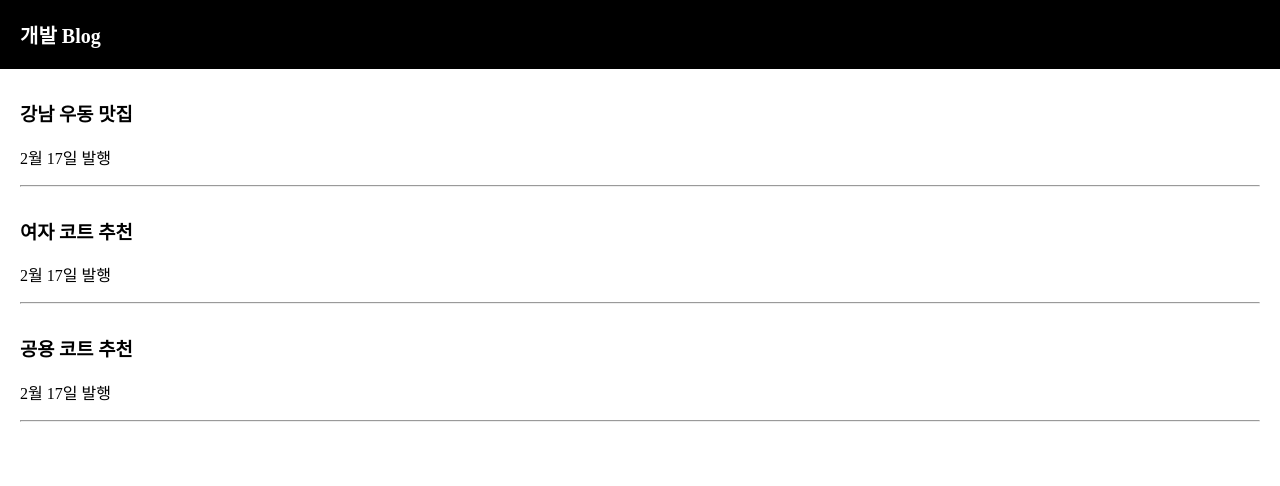
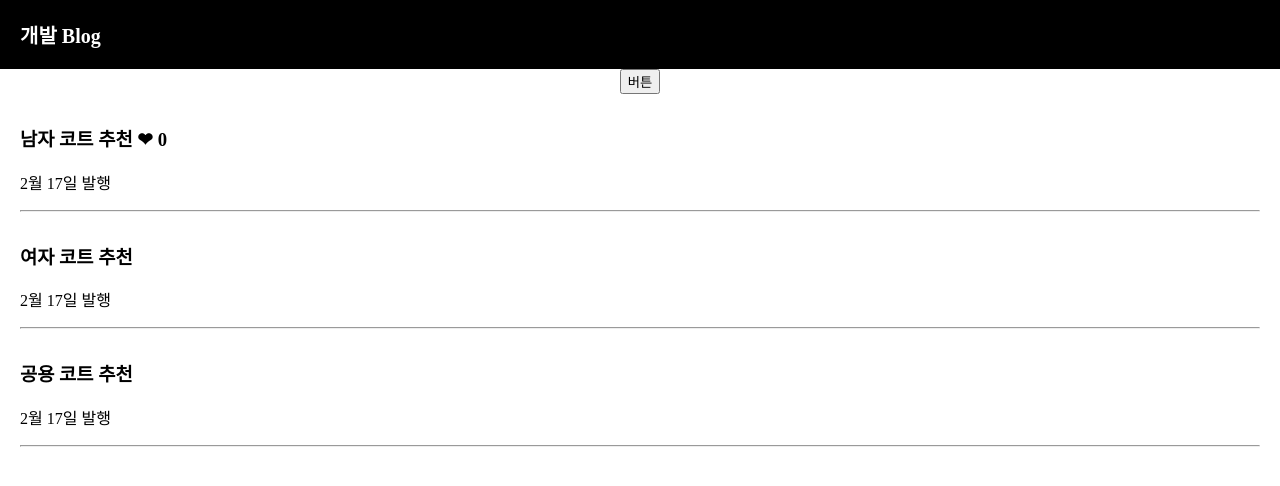
Before and after one commit to WonTaeJang/-, a React (Create React App) app in the folder React/blog/: page / in a window 1280 px wide. Shown: the top 486 px of the page. Built offline with nearby package versions, Linux system fonts and the light colour scheme.

Commit message:
react state 변경하는법

```diff
--- a/React/blog/src/App.js
+++ b/React/blog/src/App.js
@@ -6,15 +6,14 @@ import './App.css';
 // 리액트에서 데이터 바인딩을 쉽게 할 수 있다.
 function App() {
   let posts = '강남 고기 맛집';
+  let [따봉, 따봉변경] = useState(0);
 
   // state:
   // 1. 변수 대신 쓰는 데이터 저장공간
   // 2. useState()를 이용해 만들어야함
   // 3. 문자, 숫자, array object 다 저장가능
   // state에 데이터 저장해놓은 이유 : state는 변경되면 HTML이 자동으로 재렌더링이 됩니다.
-  let [글제목, 글제목변경] = useState(['남자 코트 추천', '강남 우동 맛집']);
-  let [글제목2, 글제목변경2] = useState('여자 코트 추천');
-  let [글제목3, 글제목변경3] = useState('공용 코트 추천');
+  let [글제목, 글제목변경] = useState(['남자 코트 추천', '여자 코트 추천','공용 코트 추천']);
 
   return (
     <div className="App">
@@ -22,6 +21,12 @@ function App() {
         {/* style은 object 방식으로 넣어야한다. */}
         {/* camelCase로 '-'는 뺄셈으로 인식하기 때문에 뒤단어를 대문자로 써야한다. */}
         <div>개발 Blog</div>
+      </div>
+      <button onClick={()=>{글제목변경(['여자 코트 추천', 글제목[1], 글제목[2]])}}>버튼</button>
+      <div className="list">
+        <h3>{글제목[0]} <span onClick={()=>{따봉변경(따봉 + 1)}}>❤</span> {따봉} </h3>
+        <p>2월 17일 발행</p>
+        <hr></hr>
       </div>
 
       <div className="list">
@@ -31,13 +36,7 @@ function App() {
       </div>
 
       <div className="list">
-        <h3>{글제목2}</h3>
-        <p>2월 17일 발행</p>
-        <hr></hr>
-      </div>
-
-      <div className="list">
-        <h3>{글제목3}</h3>
+        <h3>{글제목[2]}</h3>
         <p>2월 17일 발행</p>
         <hr></hr>
       </div>
```
